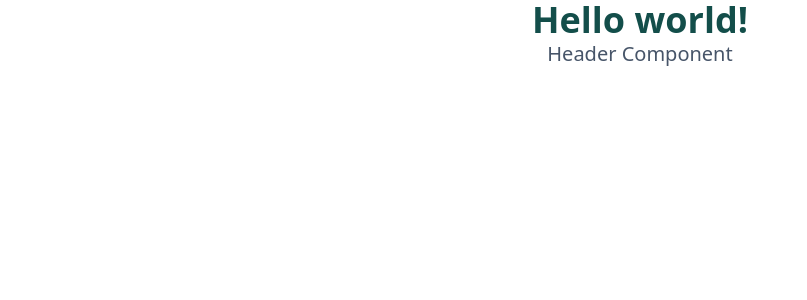
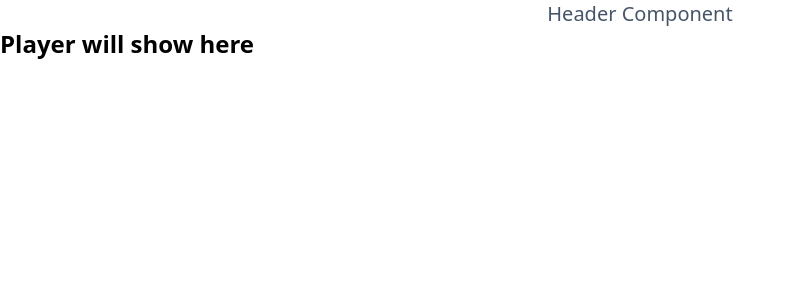
Before and after one commit to Mozahidul01/Dream-Team-Selection, a React (Create React App) app: page / in a window 1280 px wide. Shown: the top 300 px of the page, without its empty margins (0-807 px from the left). Built offline with nearby package versions, Linux system fonts and the light colour scheme.

Commit message:
players component created

```diff
--- a/src/App.js
+++ b/src/App.js
@@ -1,13 +1,12 @@
 import "./App.css";
 import Header from "./components/Header";
+import Players from "./components/Players";
 
 function App() {
   return (
     <div className="App">
-      <h1 className="text-teal-900 text-4xl font-bold text-center">
-        Hello world!
-      </h1>
       <Header />
+      <Players />
     </div>
   );
 }
--- /dev/null
+++ b/src/components/Players.js
@@ -0,0 +1,9 @@
+import React from "react";
+
+export default function Players() {
+  return (
+    <div>
+      <p className="text-2xl font-semibold">Player will show here</p>
+    </div>
+  );
+}
```
